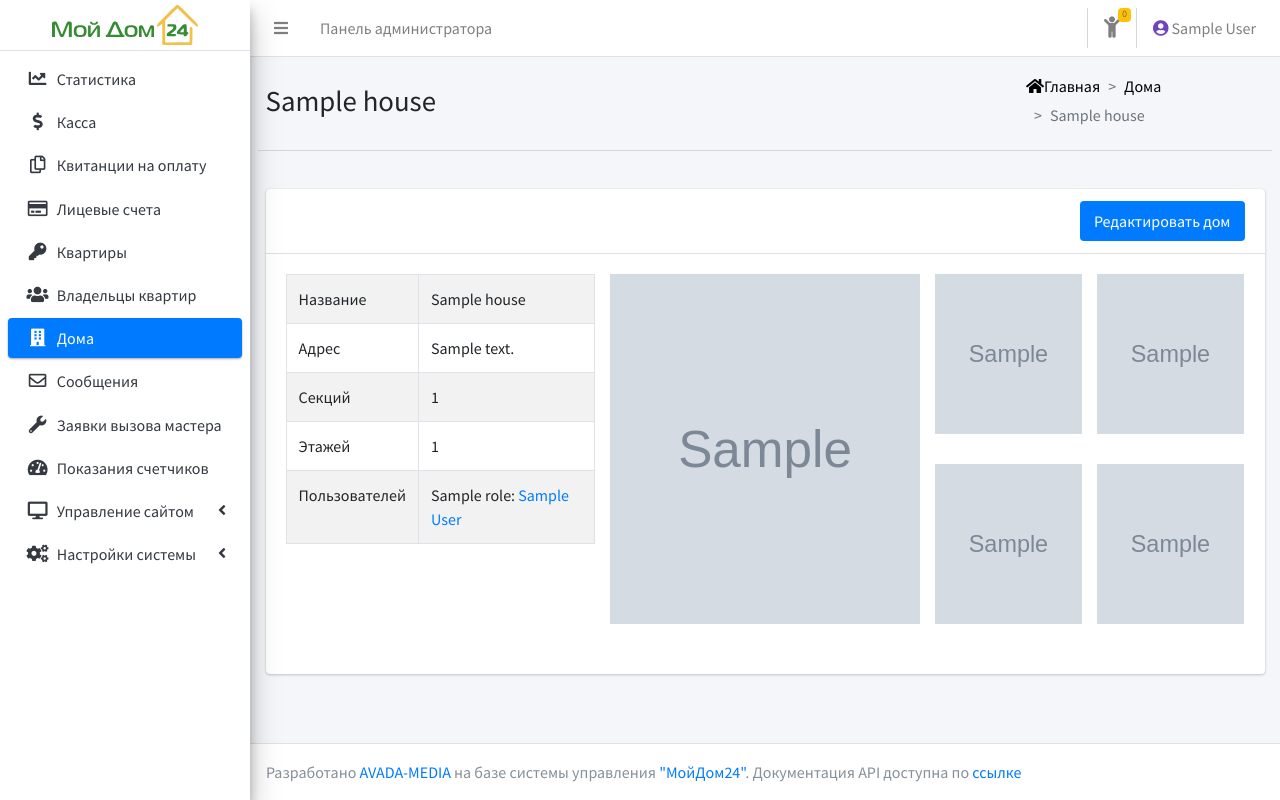
After one commit to Chenger1/myHome24, a Django app: page /admin/houses/index/detail_house/1/ in a window 1280 px wide. The commit adds this page. Run offline with Django 3.2, Linux system fonts and the light colour scheme; a user stored in the database is signed in; tables that the repository leaves empty hold one stand-in row (values such as "Sample post"); grey boxes marked "Sample" are stand-in pictures; some libraries are stand-ins or nearby versions.

Commit message:
Add house detail page

```diff
--- /dev/null
+++ b/house24/admin_panel/templates/houses/detail_house_admin.html
@@ -0,0 +1,129 @@
+{% extends "admin_base.html" %}
+{% load static %}
+{% load beautify_line %}
+
+{% block title %}{{ house }}{% endblock %}
+
+{% block head %}
+<link rel="stylesheet" href="{% static 'admin_panel/css/services_measure.css' %}">
+{% endblock %}
+
+{% block content %}
+{% if form.errors %}
+{% include 'errors.html' with errors=form.errors %}
+{% endif %}
+{% if section_formset.errors %}
+{% include 'errors.html' with errors=section_formset.errors|prepare_error_message %}
+{% endif %}
+{% if floor_formset.errors %}
+{% include 'errors.html' with errors=floor_formset.errors|prepare_error_message %}
+{% endif %}
+{% if user_formset.errors %}
+{% include 'errors.html' with errors=user_formset.errors|prepare_error_message %}
+{% endif %}
+<div class="content-wrapper">
+    <div class="content-header">
+        <div class="container-fluid">
+            <div class="row mb-2 border_bottom" style="align-items: center;">
+                <div class="col-sm-9">
+                    <h1 class="m-0">
+                        {{ house }}
+                    </h1>
+                </div><!-- /.col -->
+                <div class="col-sm-3">
+                    <nav aria-label="breadcrumb" class="breadcrumb_pull_right">
+                        <ol class="breadcrumb">
+                            <li class="breadcrumb-item"><a href="{% url 'admin_panel:index' %}" style="color: black;">
+                                <i class="fa fa-home"></i>Главная</a></li>
+                            <li class="breadcrumb-item">
+                                <a href="{% url 'admin_panel:list_houses_admin' %}"
+                                   style="color: black;">Дома</a>
+                            </li>
+                            <li class="breadcrumb-item active" aria-current="page">{{ house }}</li>
+                        </ol>
+                    </nav>
+                </div>
+            </div><!-- /.row -->
+        </div><!-- /.container-fluid -->
+    </div>
+
+
+    <div class="content">
+        <div class="container-fluid">
+            <div class="row">
+                <div class="col-12" style="margin-top:15px;">
+                    <div class="card card-default">
+                        <div class="card-header">
+                            <a href="{% url 'admin_panel:update_house_admin' house.pk %}" class="btn btn-primary" style="float:right;">Редактировать дом</a>
+                        </div>
+                        <div class="card-body">
+                            <div class="row">
+                                <div class="col-12 col-md-12 col-lg-4">
+                                    <table class="table table-bordered table-striped table-view">
+                                        <tr>
+                                            <td>Название</td>
+                                            <td>{{ house }}</td>
+                                        </tr>
+                                        <tr>
+                                            <td>Адрес</td>
+                                            <td>{{ house.address }}</td>
+                                        </tr>
+                                        <tr>
+                                            <td>Секций</td>
+                                            <td>{{ house.sections.count }}</td>
+                                        </tr>
+                                        <tr>
+                                            <td>Этажей</td>
+                                            <td>{{ house.floors.count }}</td>
+                                        </tr>
+                                        <tr>
+                                            <td>Пользователей</td>
+                                            <td>
+                                                {% for house_user in house.users.all %}
+                                                    {{ house_user.user.role }}:
+                                                <a href="{% url 'admin_panel:detail_user_admin' user.pk %}">{{ house_user.user.full_name }}</a>
+                                                <br>
+                                                {% endfor %}
+                                            </td>
+                                        </tr>
+                                    </table>
+                                </div>
+                                <div class="col-12 col-md-12 col-lg-8">
+                                    <div class="row">
+                                        <div class="col-12 col-md-6">
+                                            <img src="{{ house.image1.url }}" alt
+                                                 class="house_large_img img_responsive margin-auto-bottom-30">
+                                        </div>
+                                        <div class="col-12 col-md-6">
+                                            <div class="row">
+                                                <div class="col-6 col-md-6">
+                                                    <img src="{{ house.image2.url }}" alt
+                                                         class="house_small_image img_responsive margin-auto-bottom-30">
+                                                </div>
+                                                <div class="col-6 col-md-6">
+                                                    <img src="{{ house.image3.url }}" alt
+                                                         class="house_small_image img_responsive margin-auto-bottom-30">
+                                                </div>
+                                                <div class="col-6 col-md-6">
+                                                    <img src="{{ house.image4.url }}" alt
+                                                         class="house_small_image img_responsive margin-auto-bottom-30">
+                                                </div>
+                                                <div class="col-6 col-md-6">
+                                                    <img src="{{ house.image5.url }}" alt
+                                                         class="house_small_image img_responsive margin-auto-bottom-30">
+                                                </div>
+                                            </div>
+                                        </div>
+                                    </div>
+                                </div>
+                            </div>
+                        </div>
+                    </div>
+                </div>
+            </div>
+        </div>
+    </div>
+</div>
+
+<script src="{% static 'bootstrap/jquery/jquery.min.js' %}"></script>
+{% endblock %}
--- a/house24/admin_panel/templates/houses/list_houses_admin.html
+++ b/house24/admin_panel/templates/houses/list_houses_admin.html
@@ -65,9 +65,9 @@
 
                                 {% for house in instances %}
                                 <tr>
-                                    <td>{{ house.pk }}</td>
-                                    <td>{{ house.name }}</td>
-                                    <td>{{ house.address }}</td>
+                                    <td><a href="{% url 'admin_panel:detail_house_admin' house.pk %}">{{ house.pk }}</a></td>
+                                    <td><a href="{% url 'admin_panel:detail_house_admin' house.pk %}">{{ house.name }}</a></td>
+                                    <td><a href="{% url 'admin_panel:detail_house_admin' house.pk %}">{{ house.address }}</a></td>
                                     <td>
                                         <div class="btn-group">
                                             <a class="btn btn-default btn-sm"
--- a/house24/admin_panel/urls.py
+++ b/house24/admin_panel/urls.py
@@ -16,7 +16,8 @@ from admin_panel.views.user.user_views import (UpdateRolesView, ListUsersView, C
                                                UpdateOwnerUser,
                                                DeleteOwnerUser, DetailOwnerView)
 from admin_panel.views.house_views import (ListHousesView, CreateHouseView, UpdateHouseView, GetUserRole,
-                                           DeleteHouseInstance, DeleteSection, DeleteFloor, DeleteHouseUser)
+                                           DeleteHouseInstance, DeleteSection, DeleteFloor, DeleteHouseUser,
+                                           DetailHouseView)
 from admin_panel.views.flat_views import (ListFlatsView, CreateFlatView, UpdateFlatView, GetHouseSectionAndFloor,
                                           DeleteFlatView, DetailFlatView)
 
@@ -90,6 +91,7 @@ urlpatterns = [
     path('houses/index/delete_section/', DeleteSection.as_view(), name='delete_section_admin'),
     path('houses/index/delete_floor/', DeleteFloor.as_view(), name='delete_floor_admin'),
     path('houses/index/delete_house_user/', DeleteHouseUser.as_view(), name='delete_house_user_admin'),
+    path('houses/index/detail_house/<int:pk>/', DetailHouseView.as_view(), name='detail_house_admin'),
 
     # FLATS
     path('flats/index/', ListFlatsView.as_view(), name='list_flats_admin'),
--- a/house24/admin_panel/views/house_views.py
+++ b/house24/admin_panel/views/house_views.py
@@ -1,4 +1,4 @@
-from django.views.generic import View
+from django.views.generic import View, DetailView
 from django.shortcuts import render, get_object_or_404, redirect
 from django.http import JsonResponse
 from django.contrib.auth import get_user_model
@@ -101,6 +101,12 @@ class GetUserRole(AdminPermissionMixin, View):
         return JsonResponse({'role': role})
 
 
+class DetailHouseView(DetailView):
+    model = House
+    template_name = 'houses/detail_house_admin.html'
+    context_object_name = 'house'
+
+
 class DeleteHouseInstance(DeleteInstanceView):
     model = House
     redirect_url = 'admin_panel:list_houses_admin'
```
